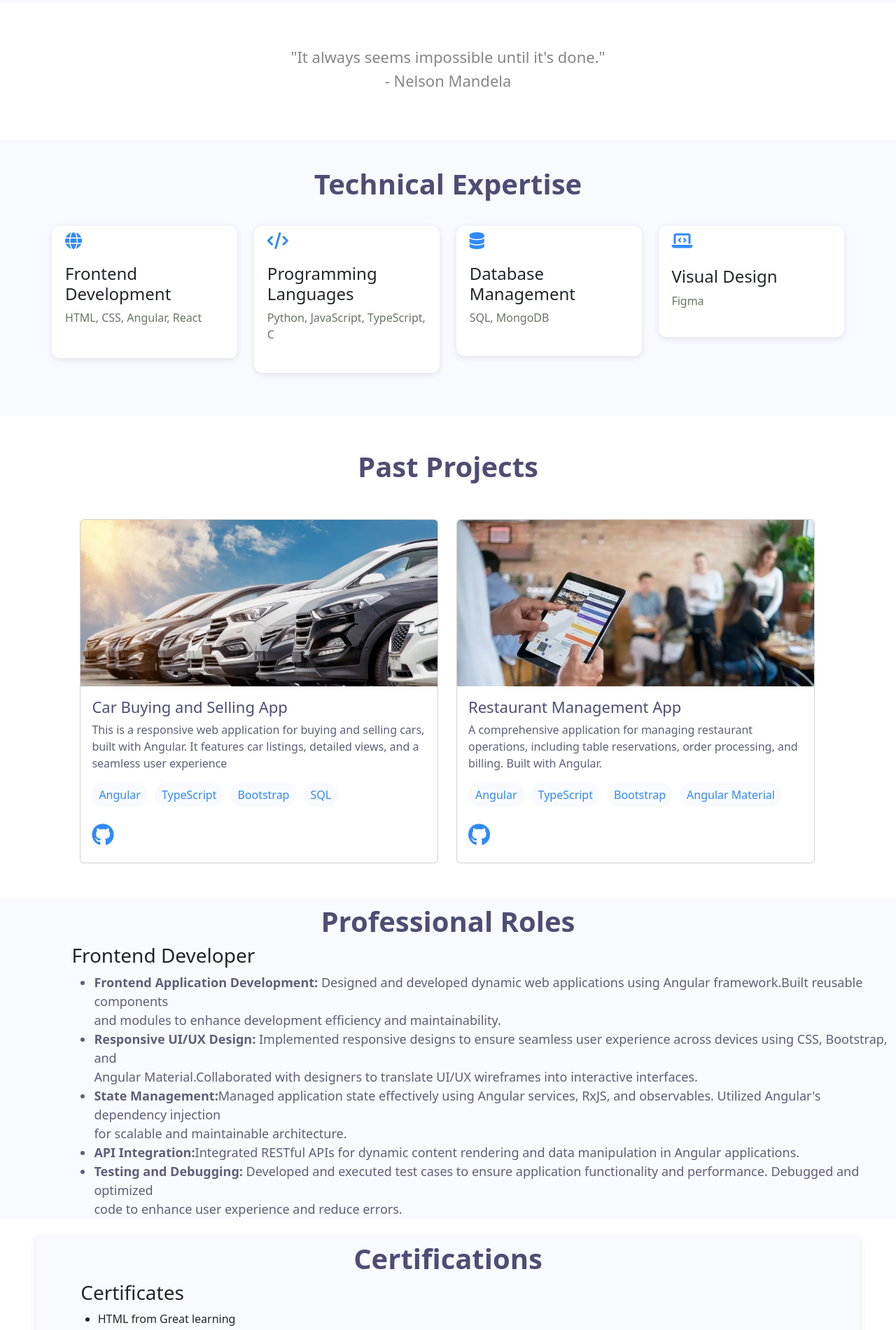
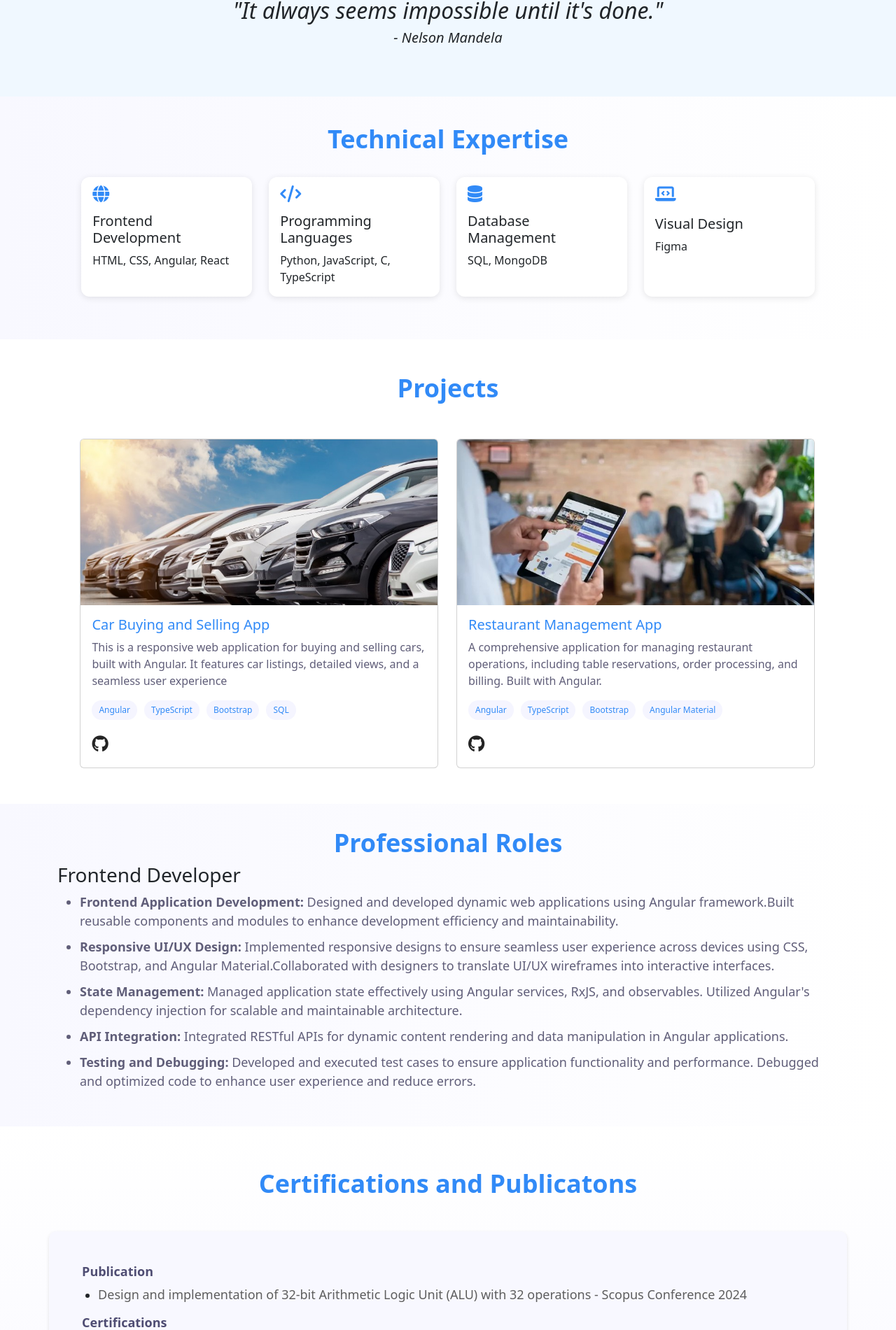
Before and after one commit to kandipalli2002/Venkat_portfolio, an Angular app: page / in a window 1280 px wide. Shown: the part 868-2769 px from the top of the page at 70% size. Built offline with nearby package versions, Linux system fonts and the light colour scheme.

Commit message:
my portfolio

```diff
--- a/src/app/app.component.css
+++ b/src/app/app.component.css
@@ -1,13 +1,19 @@
-.navbar{
+/* @tailwind base;
+@tailwind components;
+@tailwind utilities; */
+.navbar {
   background-color: #fff;
   box-shadow: 0px 2px 10px rgba(0, 0, 0, 0.1);
   padding: 1%;
   /* padding-left: 8%; */
   padding-right: 10%;
   /* position: fixed; */
+  position: fixed;
+  width: 100%;
 }
-.avatar{
-    width:40px;
+
+.avatar {
+  width: 40px;
   height: 40px;
   /* background-color: #ab47bc;  */
   background-color: #318AF7;
@@ -21,26 +27,30 @@
   text-transform: uppercase;
 
 }
+
 .navbar .nav-link:hover,
 .navbar .nav-link.active {
   color: #318AF7;
   /* border-bottom: 3px solid #FD5E31; */
 }
+
 .portfolio-container {
   display: flex;
   /* align-items: center; */
   justify-content: center;
   height: 100vh;
-    padding: 10%;
-    padding-top: 7% !important;
-    background-color:#f9faff;
-    font-family: 'Arial', sans-serif;
+  padding: 3%;
+  padding-top: 12% !important;
+  background-color: #f9faff;
+
+  background: linear-gradient(to right, #f8f8ff, #ffffff);
+
 }
 
 .profile-section {
   flex: 1;
   text-align: center;
-    padding-right: 5%;
+  padding-right: 4%;
 }
 
 .profile-pic {
@@ -53,9 +63,11 @@
 
 .intro-section {
   flex: 2;
-    padding: 20px;
+  padding: 0%;
   text-align: left;
   margin-bottom: 5%;
+  /* font-style: italic; */
+
 }
 
 .action-buttons {
@@ -63,7 +75,7 @@
 }
 
 .contact-me {
-    background: linear-gradient(45deg,#318AF7, #318AF7, #318AF7 );
+  background: linear-gradient(45deg, #90bef7, #68a6f1, #318AF7);
   color: #fff;
   border: none;
   padding: 13px 30px;
@@ -73,7 +85,8 @@
   cursor: pointer;
   transition: background-color 0.3s;
 }
-  .view-projects{
+
+.view-projects {
   background-color: transparent !important;
   color: #318AF7;
   border: 1px solid #318AF7;
@@ -85,151 +98,208 @@
 
 }
 
-  .btn:hover,.col-3:hover,.card:hover,.example-card:hover{
-    /* background-color: #e91e63; */
-    transform: scale(1.02);
-    box-shadow: 0px 4px 10px rgba(97, 168, 209, 0.507);
+.example-card:hover {
+
+  transform:translateY(-5px);
+
 }
-  .action-buttons .btn:hover i{
-      animation: float9 1.1s ease-in-out infinite;
+
+.btn:hover {
+  transform: scale(1.03);
 }
 
 @keyframes float9 {
   0% {
     transform: translateY(0px);
   }
+
   50% {
     transform: translateY(-5px);
   }
+
   100% {
     transform: translateY(0px);
   }
 }
-  span{
+
+.card-img-container {
+  overflow: hidden;
+}
+
+
+.project-img {
+  transition: transform 0.3s ease-in-out;
+}
+
+.card-img-container:hover .project-img {
+  transform: scale(1.01);
+}
+
+.card:hover .project-img {
+  transform: scale(1.03);
+}
+
+.card:hover {
+  transform: translateY(-5px);
+  box-shadow: 0 4px 12px rgba(0, 0, 0, 0.05)
+}
+
+span {
   color: #318AF7;
 }
-  h1{
+
+h1 {
   font-size: 3rem;
   font-weight: bold;
   margin-bottom: 1rem;
 
 }
-  h5{
-    font-size: 22px;
-    /* font-weight: bold; */
-    color: #868686;
-  }
+
+
 .mat-icon {
   vertical-align: middle;
   margin-right: 5px;
 }
-.btn{
+
+.btn {
   gap: 10px;
 }
-.fas,.fa-regular{
+
+.fas,
+.fa-regular {
   font-size: 1.2em;
   margin-right: 10px;
 }
-.footer{
+
+.footer {
   padding: 3%;
-  background-color:  #f9faff;
+  background: linear-gradient(to bottom,  #ffffff,#f8f8ff);
 }
-.social-links{
-  margin: 2%;
+
+.social-links {
+  margin: 1%;
 }
-.social-links a{
-  margin: 30px;
+
+.social-links a {
+  margin: 20px;
   /* margin-left: 0% !important; */
   font-size: 2rem;
+  color: rgb(151, 151, 151);
+  transition: transform 0.3s ease;
+}
+
+.social-links a:hover i {
+  transform: rotate(-5deg);
+  color: #318AF7;
+  font-size: 2.5rem;
+
+}
+.card a {
+  font-size: 2rem;
+}
+
+.card :hover i {
   color: #318AF7;
 }
-.social-links :hover i{
-  animation: float10 1.1s ease-in-out infinite;
-}
-.card a{
-  font-size: 2rem;
-  color: #318AF7;
-}
-.card :hover i{
-  animation: float9 1.1s ease-in-out infinite;
-}
-.card .d-flex p{
-  background-color: #f9faff;
+
+.card .d-flex p {
+  background-color: #f5f5ff;
   padding: 5px 10px;
   border-radius: 30px;
-  color:#318AF7;
+  color: #318AF7;
+  font-size: 12px;
+  font-weight: 500;
 }
-.technical-skills{
-  background-color:  #f9faff;
+
+.technical-skills {
+  background: linear-gradient(to right, #f8f8ff, #ffffff);
   padding: 3%;
 }
-.example-card{
+
+.example-card {
   background-color: #fff;
   box-shadow: 0px 2px 10px rgba(0, 0, 0, 0.1);
   border: none;
 }
-.fa-solid{
-  animation: float10 1.1s ease-in-out infinite;
+
+.fa-solid {
+  animation: float10 1.8s ease-in-out infinite;
   padding-bottom: 5%;
   color: #318AF7;
 }
-.fa-solid:hover{
+
+.fa-solid:hover {
   color: #4F4D73;
 }
-.current-project{
+
+.current-project {
   margin: 4% 33%;
 }
-.roles{
-  margin-left: 8%;
-}
-.roles ul li{
+
+
+.roles ul li {
   line-height: 1.5;
   font-size: 18px;
   color: #605e79;
 
 }
-.roles ul li b{
-  color:  #605e79;
+
+.roles ul li b {
+  color: #605e79;
 }
+
 .roles1{
-  padding-left: 64px;
+  background-color: #f8f8ff;
+  padding: 4%;
+  border-radius: 10px;
+  margin-top: 4%;
+  margin-bottom: 4%;
+  box-shadow: 0px 2px 5px rgba(0, 0, 0, 0.1);
 }
-.roles1 ul{
-  padding-left: 3%;
+.roles1 h5{
+  color: #4F4D73;
+  font-weight: 700;
 }
-.professional-roles{
-  background-color:  #f9faff;
-  /* padding: 2%; */
+.roles li {
+
+  padding-bottom: 10px;
+
 }
-.certificates-container{
-  background-color:  #f9faff;
-  margin: 2% 4%;
-  padding-bottom: 1%;
-  border-radius: 1%;
-  box-shadow: 0px 2px 10px rgba(0, 0, 0, 0.1);
+
+.professional-roles {
+  background: linear-gradient(to right, #f8f8ff, #ffffff);
+  padding: 2%;
 }
-.certificates-container ul{
+
+.certificates-container {
+  background: linear-gradient(to top, #f8f8ff, #ffffff);
+  padding: 4% 4%;
+
+}
+
+.certificates-container ul {
   padding-left: 2.2%;
 
 }
-.certi{
+
+.certi {
   padding-left: 0% !important;
 }
+
 .card-img-top {
-  transition: transform 0.3s ease-in-out; /* Add transition for smooth scaling */
+  transition: transform 0.3s ease-in-out;
 }
 
-/* .card-img-top:hover {
-  transform: scale(1.01);
-} */
 
 @keyframes float10 {
   0% {
     transform: translateY(0px);
   }
+
   50% {
     transform: translateY(-10px);
   }
+
   100% {
     transform: translateY(0px);
   }
@@ -240,24 +310,25 @@
     opacity: 1;
   }
 }
-
-/* Slide-in effect */
 .slide-in {
   opacity: 0;
   transform: translateX(-30px);
   animation: slideIn 1s forwards ease-out;
 }
+
 .slide-in1 {
   opacity: 0;
   transform: translateX(30px);
   animation: slideIn 1s forwards ease-out;
 }
+
 @keyframes slideIn {
   to {
     opacity: 1;
     transform: translateX(0);
   }
 }
+
 @media only screen and (max-width: 768px) {
   .portfolio-container {
     flex-direction: column;
@@ -265,84 +336,106 @@
     margin-top: 5%;
     height: 115vh;
   }
-  .intro-section{
+
+  .intro-section {
     text-align: center;
     gap: 20px;
 
   }
-  .form-inline ul{
+
+  .form-inline ul {
     text-align: center;
     margin-left: 25%;
   }
-  .action-buttons .btn{
+
+  .action-buttons .btn {
     margin: 2%;
   }
-  .logo{
-    margin-left: 13%;
+
+  .logo {
+    margin-left: 25%;
   }
-  .technical-skills .row{
+
+  .technical-skills {
+    height: 91vh;
+  }
+
+  .tech1 {
+    padding-bottom: 2%;
+  }
+
+  .technical-skills .row {
     display: grid;
-    grid-template-columns: repeat(1,1fr);
+    grid-template-columns: repeat(1, 1fr);
     width: 100%;
+    gap: 10px;
   }
-  .projects .card{
+
+  .projects .card {
     width: 18vw;
     margin-bottom: 7%;
   }
-  .example-card{
+
+  .example-card {
     margin-bottom: 5%;
   }
-  .current-project{
+
+  .current-project {
     margin: 8%;
 
   }
-  .certificates-container{
-    background-color:  #f9faff;
-    margin: 5% 4%;
-    padding-bottom: 2%;
-    border-radius: 1%;
-    box-shadow: 0px 2px 10px rgba(0, 0, 0, 0.1);
+  .profile-section img {
+    margin-top: 18%;
   }
-  .profile-section img{
-    margin-top:18%;
-  }
-  .action-buttons{
+
+  .action-buttons {
     display: flex;
     flex-direction: row;
     margin-top: 0%;
     width: 100%;
     height: 50%;
   }
-  .action-buttons button{
+
+  .action-buttons button {
     width: 100%;
     height: 25%;
     padding: 2%;
   }
-  .card img:hover{
+
+  .card img:hover {
     transform: scale(1.04);
   }
-  .form-inline{
+
+  .form-inline {
     display: flex;
 
     align-items: center;
     margin-left: 20%;
 
   }
-  .fa1
-  {
+
+  .fa1 {
     display: none;
   }
-  .roles h3{
+
+  .roles h3 {
     padding-left: 5%;
   }
-  .roles ul{
+
+  .roles ul {
     padding-left: 11%;
 
   }
-  .roles1{
+
+  .roles1 {
     padding-left: 10%;
   }
-  .certificates-container ul{
+
+  .certificates-container ul {
     padding-left: 7%;
   }
+
+  .col-lg-3 {
+    gap: 10px;
   }
+}
--- a/src/app/app.component.html
+++ b/src/app/app.component.html
@@ -1,14 +1,14 @@
-<nav class="navbar navbar-light bg-light sticky-top">
+<nav class="navbar sticky-top">
     <div class="d-flex justify-content-between align-items-center logo" style="padding-left: 7%; ">
         <div class="avatar" style="margin-right: 10px;">
             VK
         </div>
-      <a class="navbar-brand fs-4" style="font-weight: 500; color: #4F4D73;;">Venkat Kandipalli</a>
+        <a class="navbar-brand fs-4" style="font-weight: 500; color: #4F4D73; font-style: italic;">Venkat K</a>
     </div>
     <form class="form-inline">
         <ul class="d-flex flex-row gap-5 navbar-nav me-auto mb-2 mb-lg-0" style="font-size: 17px;">
             <li class="nav-item">
-              <a class="nav-link active"  aria-current="page" href="#">Home</a>
+                <a class="nav-link " aria-current="page" href="#">Home</a>
             </li>
             <li class="nav-item">
                 <a class="nav-link" href="assets/Venkat Resume.pdf" style="text-decoration: none;"
@@ -18,118 +18,111 @@
     </form>
 </nav>
 <section>
-  <div class="">
-      <div class="portfolio-container">
+
+        <div class="portfolio-container p-10" >
             <div class="profile-section slide-in">
                 <img src="assets/Venkat.png" alt="Profile" class="profile-pic" />
             </div>
-          <div class="intro-section">
+            <div class="intro-section" >
                 <!-- <h3 class="fade-in">Hi</h3> -->
-              <h1 class="fade-in slide-in1">Hi, I'm <span>Venkat</span>, a Frontend Developer</h1>
-              <h5 class="fade-in slide-in1">"I love to work on projects and learn new technologies. I have a good understanding
-                  of HTML, CSS, JavaScript, and Angular."</h5>
+                <h1 class="fade-in slide-in1" style="font-style: italic;" >Hi, I'm <span>Venkat</span>, a Frontend Developer</h1>
+                <p class="fade-in slide-in1 fs-5" style="color: rgb(78, 78, 78) !important;  font-weight: lighter; font-style: italic;">"I love to work on projects and learn new technologies. I have a good
+                    understanding of <br> HTML, CSS, Tailwind CSS, JavaScript, and Angular."</p>
                 <div class="action-buttons slide-in1">
                     <button class="btn contact-me "> <i class="fa-regular fa-message "></i> <a href="#contact"
-                          style="text-decoration: none; color: #fff;">Contact Me</a> </button>
-                  <button class="btn view-projects "> <i  class="fas fa-rocket"></i><a href="#projects"
-                      style="text-decoration: none; color: #318AF7;">View Projects</a></button>
+                            style="text-decoration: none; color: #fff; ">Contact Me</a> </button>
+                    <button class="btn view-projects "> <i class="fas fa-rocket"></i><a href="#projects"
+                            style="text-decoration: none; color: #318AF7; ">View Projects</a></button>
                 </div>
                 <div class="fa-solid fa1" style="margin-top: 20%; margin-left: 15%; font-size: larger;">
-                  <mat-icon >auto_awesome</mat-icon>
+                    <mat-icon>auto_awesome</mat-icon>
 
                 </div>
             </div>
 
         </div>
-
-  </div>
-
 </section>
 
-<section class="text-center" style="padding:5% ;">
-  <h5>"It always seems impossible until it's done."</h5>
-  <h5>- Nelson Mandela</h5>
+<section class="text-center" style="padding:5% ; font-style: italic; font-weight: lighter; background-color: #f0f8ff;">
+    <h2 style="font-weight: lighter;">"It always seems impossible until it's done."</h2>
+    <h5 style="font-weight: lighter;">- Nelson Mandela</h5>
 </section>
 <section class="technical-skills text-center">
-  <h4 class="text-center  fs-1" style="color: #4F4D73; font-weight: 600;">Technical Expertise</h4>
+    <h4 class="text-center  tech1" style="color: #318AF7; font-weight: 700; font-size: 36px;">Technical Expertise</h4>
+    <div class="container">
         <div class="row slide-in" style="margin-top: 3% !important; margin: 2%;">
             <div class="col-lg-3">
-          <mat-card class="example-card" appearance="outlined"
-              style="padding: 1%; padding-bottom: 11%; text-align:left;">
+                <mat-card class="example-card zoom-up" appearance="outlined" style="height: 100%; display: flex; flex-direction: column; text-align: left;">
                     <mat-card-header>
-                  <i class="fa-solid fa-globe fs-4" ></i>
+                        <i class="fa-solid fa-globe fs-4"></i>
                     </mat-card-header>
                     <mat-card-content>
-                  <h4>Frontend Development</h4>
-                  <p style="color: #697565;">HTML, CSS, Angular, React </p>
+                        <h5 class="font-semibold text-2xl">Frontend Development</h5>
+                        <p class="text-gray-600">HTML, CSS, Angular, React</p>
                     </mat-card-content>
                 </mat-card>
             </div>
             <div class="col-lg-3">
-          <mat-card class="example-card" appearance="outlined"
-              style="padding: 1%; padding-bottom: 16%; text-align:left;">
+                <mat-card class="example-card zoom-up" appearance="outlined" style="height: 100%; display: flex; flex-direction: column; text-align: left;">
                     <mat-card-header>
-                  <i class="fa-solid fa-code fs-4" ></i>
+                        <i class="fa-solid fa-code fs-4"></i>
                     </mat-card-header>
                     <mat-card-content>
-                  <h4>Programming Languages</h4>
-                  <p style="color: #697565;">Python, JavaScript, TypeScript, C </p>
+                        <h5 class="font-semibold text-2xl">Programming Languages</h5>
+                        <p class="text-gray-600">Python, JavaScript, C, TypeScript</p>
                     </mat-card-content>
-              <mat-card-footer class="example-card-footer">
-              </mat-card-footer>
                 </mat-card>
             </div>
             <div class="col-lg-3">
-          <mat-card class="example-card" appearance="outlined"
-              style="padding: 1%; padding-bottom: 16%; text-align:left;">
+                <mat-card class="example-card zoom-up" appearance="outlined" style="height: 100%; display: flex; flex-direction: column; text-align: left;">
                     <mat-card-header>
-                  <i class="fa-solid fa-database fs-4" ></i>
+                        <i class="fa-solid fa-database fs-4"></i>
                     </mat-card-header>
                     <mat-card-content>
-                  <h4>Database Management</h4>
-                  <p style="color: #697565;">SQL, MongoDB </p>
+                        <h5 class="font-semibold text-2xl">Database Management</h5>
+                        <p class="text-gray-600">SQL, MongoDB</p>
                     </mat-card-content>
-              <mat-card-footer class="example-card-footer">
-              </mat-card-footer>
                 </mat-card>
             </div>
             <div class="col-lg-3">
-          <mat-card class="example-card" appearance="outlined"
-              style="padding: 1%; padding-bottom: 15%; text-align:left;">
+                <mat-card class="example-card zoom-up" appearance="outlined" style="height: 100%; display: flex; flex-direction: column; text-align: left;">
                     <mat-card-header>
-                  <i class="fa-solid fa-laptop-code fs-4" style=" padding-bottom: 7% !important;"></i>
+                        <i class="fa-solid fa-laptop-code fs-4" style="padding-bottom: 7% !important;"></i>
                     </mat-card-header>
                     <mat-card-content>
-                  <h4>Visual Design</h4>
-                  <p style="color: #697565;">Figma </p>
+                        <h5 class="font-semibold text-2xl">Visual Design</h5>
+                        <p class="text-gray-600">Figma</p>
                     </mat-card-content>
-              <mat-card-footer class="example-card-footer">
-              </mat-card-footer>
                 </mat-card>
             </div>
+        </div>
+    </div>
 
-  </div>
+
 </section>
 <section class="projects" id="projects">
 
-  <h2 class="text-center mt-5 fs-1" style="color: #4F4D73; font-weight: 600;">Past Projects</h2>
+    <h2 class="text-center mt-5"  style="color: #318AF7; font-weight: 700; font-size: 36px;">Projects</h2>
     <div class="row" style="margin: 4% 8%">
         <div class="col-md-6">
             <div class="card" style="width: 100%; max-width: 32rem;">
-              <img src="assets/car.jpg" width="100%"  class="card-img-top" alt="Car Image">
+                <div class="card-img-container">
+                    <img src="assets/car.jpg" class="card-img-top project-img" alt="Car Image">
+                </div>
+
                 <div class="card-body">
-                <h5 class="card-title" style="color: #4F4D73;">Car Buying and Selling App</h5>
+                    <h5 class="card-title" style="color: #318AF7;">Car Buying and Selling App</h5>
                     <p class="card-text" style="color: #605E79;">
                         This is a responsive web application for buying and selling cars, built with Angular.
                         It features car listings, detailed views, and a seamless user experience
                     </p>
                     <div class="d-flex  flex-wrap align-items-center" style="gap: 10px;">
-                  <p >Angular</p>
+                        <p>Angular</p>
                         <p>TypeScript</p>
                         <p>Bootstrap</p>
                         <p>SQL</p>
                     </div>
-                <a href="#" target="_blank">
+                    <a href="#" target="_blank" style="color: rgb(36, 36, 36); font-size: 1.5rem;">
                         <i class="fab fa-github"></i>
                     </a>
                 </div>
@@ -138,12 +131,15 @@
         </div>
         <div class="col-md-6">
             <div class="card" style="width: 100%; max-width: 32rem; ">
-              <img src="assets/restaurant.jpg" width="100%"  class="card-img-top" alt="...">
+                <div class="card-img-container">
+                    <img src="assets/restaurant.jpg" class="card-img-top project-img" alt="Restaurant Image">
+                </div>
                 <div class="card-body">
-                  <h5 class="card-title" style="color: #4F4D73;">Restaurant Management App</h5>
+                    <h5 class="card-title" style="color: #318AF7;">Restaurant Management App</h5>
                     <p class="card-text" style="color: #605E79;">
 
-                      A comprehensive application for managing restaurant operations, including table reservations, order processing, and billing.
+                        A comprehensive application for managing restaurant operations, including table reservations,
+                        order processing, and billing.
                         Built with Angular.
                     </p>
                     <div class="d-flex  flex-wrap align-items-center" style="gap: 10px;">
@@ -153,7 +149,7 @@
                         <p>Angular Material</p>
                     </div>
 
-                <a href="#" target="_blank">
+                    <a href="#" target="_blank"  style="color: rgb(36, 36, 36); font-size: 1.5rem;">
                         <i class="fab fa-github"></i>
                     </a>
                 </div>
@@ -165,35 +161,52 @@
     </div>
 </section>
 <section class="professional-roles">
-  <h2 class="text-center pt-2 fs-1" style="color: #4F4D73; font-weight: 600;">Professional Roles</h2>
-  <div class="roles slide-in" >
+    <h2 class="text-center pt-2"  style="color: #318AF7; font-weight: 700; font-size: 36px;">Professional Roles</h2>
+    <div class="roles slide-in container">
         <h3>Frontend Developer</h3>
         <ul>
-          <li><b>Frontend Application Development:</b> Designed and developed dynamic web applications using Angular framework.Built reusable components <br> and modules to enhance development efficiency and maintainability.</li>
-          <li> <b>Responsive UI/UX Design:</b> Implemented responsive designs to ensure seamless user experience across devices using  CSS, Bootstrap, and <br>Angular Material.Collaborated with designers to translate UI/UX wireframes into interactive interfaces.</li>
-          <li><b>State Management:</b>Managed application state effectively using Angular services, RxJS, and observables. Utilized Angular's dependency injection <br> for scalable and maintainable architecture.</li>
-          <li><b>API Integration:</b>Integrated RESTful APIs for dynamic content rendering and data manipulation in Angular applications. <br></li>
-          <li><b>Testing and Debugging:</b> Developed and executed test cases to ensure application functionality and performance. Debugged and optimized <br> code to enhance user experience and reduce errors.</li>
+            <li><b>Frontend Application Development:</b> Designed and developed dynamic web applications using Angular
+                framework.Built reusable components  and modules to enhance development efficiency and
+                maintainability.</li>
+            <li> <b>Responsive UI/UX Design:</b> Implemented responsive designs to ensure seamless user experience
+                across devices using CSS, Bootstrap, and Angular Material.Collaborated with designers to translate
+                UI/UX wireframes into interactive interfaces.</li>
+            <li><b>State Management: </b>Managed application state effectively using Angular services, RxJS, and
+                observables. Utilized Angular's dependency injection for scalable and maintainable architecture.
+            </li>
+            <li><b>API Integration: </b>Integrated RESTful APIs for dynamic content rendering and data manipulation in
+                Angular applications. <br></li>
+            <li><b>Testing and Debugging:</b> Developed and executed test cases to ensure application functionality and
+                performance. Debugged and optimized code to enhance user experience and reduce errors.</li>
         </ul>
     </div>
 </section>
 <section class="certificates-container">
-  <h2 class="text-center pt-2 fs-1" style="color: #4F4D73; font-weight: 600; ">Certifications</h2>
-  <div class="roles1">
-      <h3>Certificates</h3>
+    <h2 class="text-center pt-2" s style="color: #318AF7; font-weight: 700; font-size: 36px;">Certifications and Publicatons</h2>
+    <div  class="roles1 container">
+        <div>
+            <h5 style="font-size: 18px">Publication</h5>
             <ul>
+                <li><p style="font-size: 18px; color: #5e5e5e;">Design and implementation of 32-bit Arithmetic Logic Unit (ALU) with 32 operations -
+                    Scopus Conference 2024</p></li>
+            </ul>
+        </div>
+        <div>
+            <h5 style="font-size: 18px">Certifications</h5>
+            <ul style="font-size: 18px; color: #5e5e5e;">
                 <li>HTML from Great learning</li>
                 <li>CSS from Great learning</li>
                 <li>SQL from Great learning</li>
                 <li>Python from Great learning</li>
             </ul>
         </div>
+    </div>
 </section>
 <section>
     <div class="footer text-center" id="contact">
-      <h2 style="color: #4F4D73;">Let's Connect</h2>
+        <h2  style="color: #318AF7; font-weight: 700; font-size: 36px;">Let's Connect</h2>
         <div class="social-links">
-          <a href="https://github.com/kandipalli2002/Venkat_portfolio/" target="_blank">
+            <a href="https://github.com/kandipalli2002/" target="_blank">
                 <i class="fab fa-github"></i>
             </a>
             <a href="https://www.linkedin.com/in/kvenkat-developer/" target="_blank">
@@ -203,7 +216,7 @@
                 <i class="fas fa-envelope"></i>
             </a>
         </div>
-      <h5>"In this world where you could be anywhere, thanks for being here."</h5>
+        <h6 style="font-style: italic; font-weight: lighter;">"In this world where you could be anywhere, thanks for being here."</h6>
     </div>
 </section>
 
```
Lines whose indentation alone changed are shown as unchanged.
